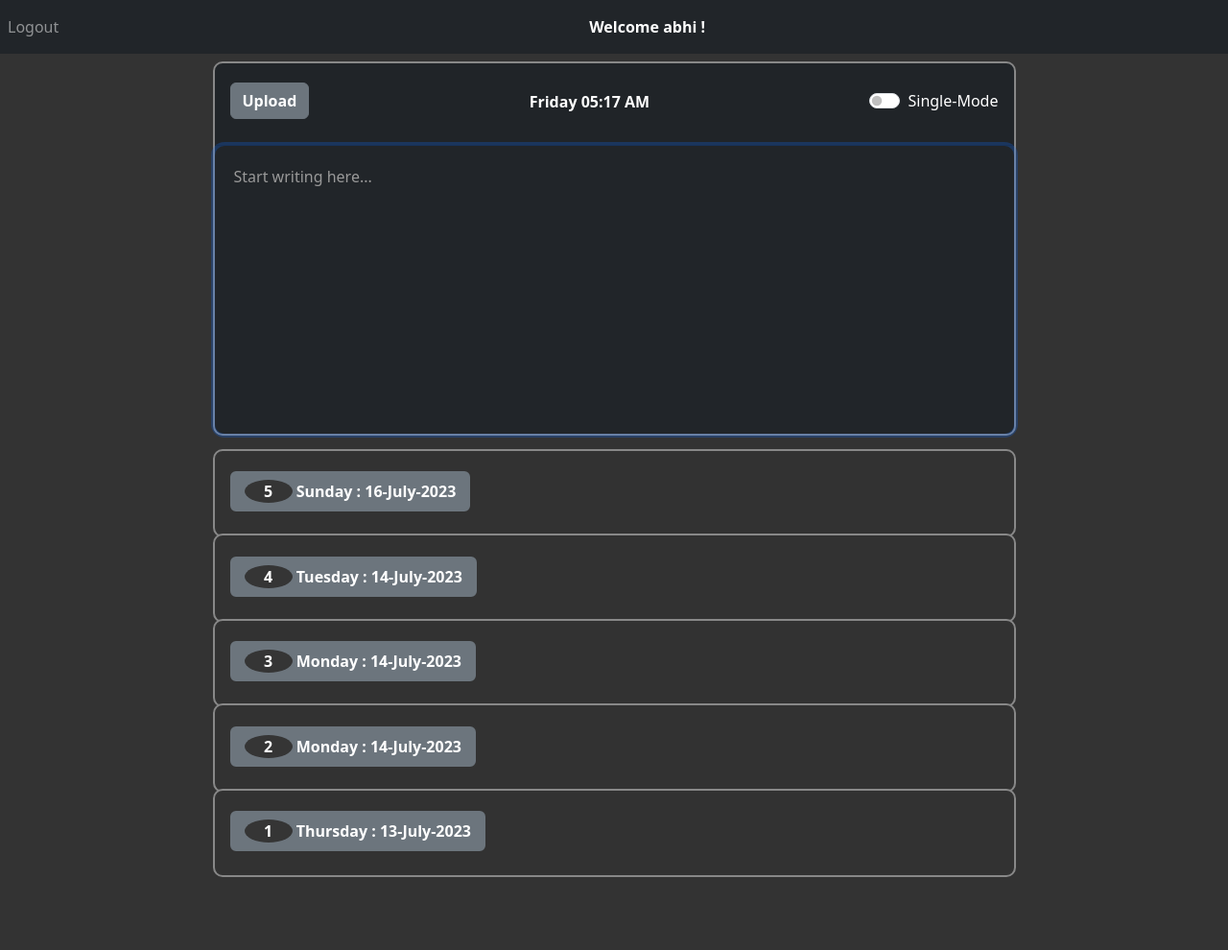
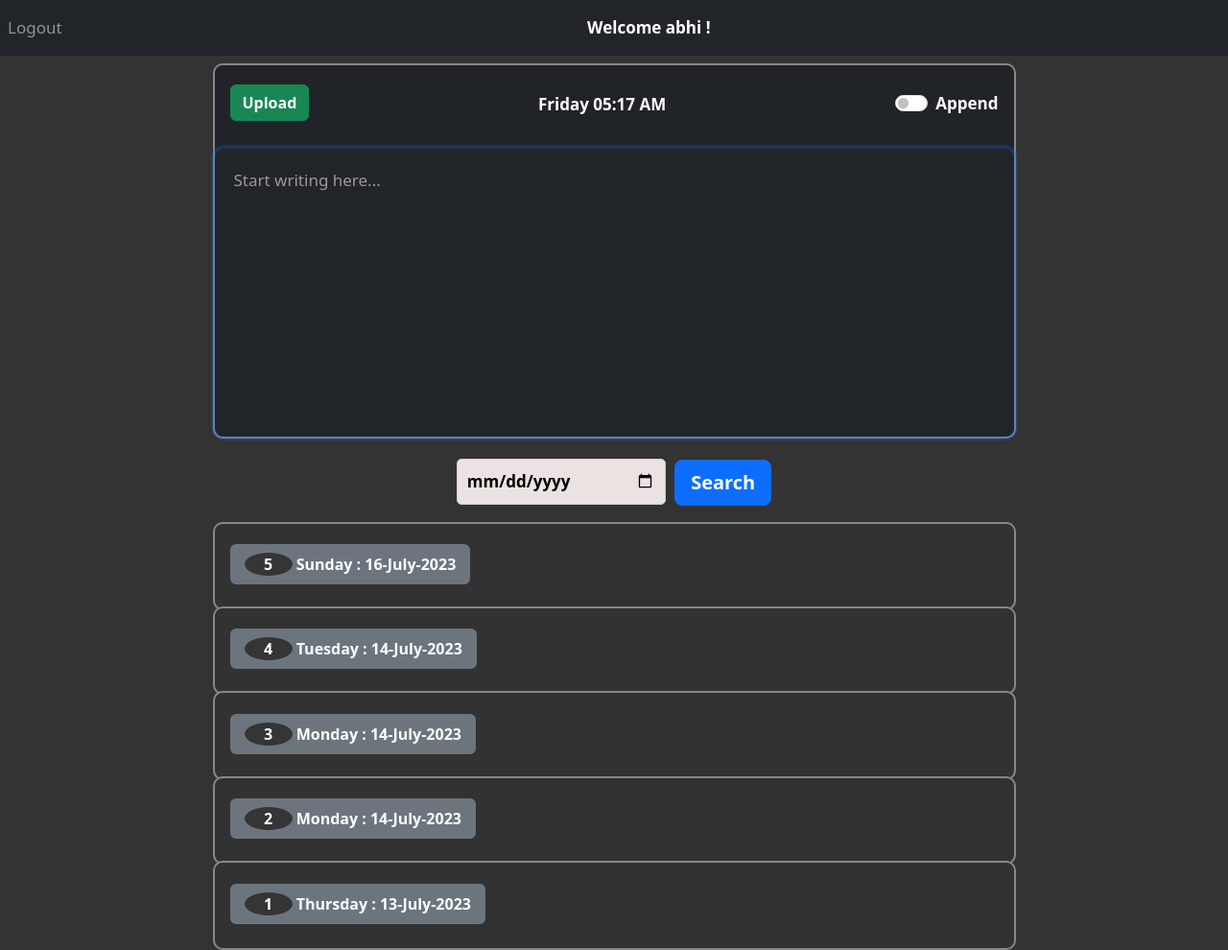
Before and after one commit to abhiraj860/Note-taking-application, a Flask app: page / in a window 1280 px wide. Shown: the whole page at 96% size. Before the commit the page ends 914 px from the top, so only its background shows below. Run offline with Flask 3, Linux system fonts and the light colour scheme; a user stored in the database is signed in; some libraries are stand-ins or nearby versions.

Commit message:
Add a search button and date input and also some style changes

```diff
--- a/website/templates/base.html
+++ b/website/templates/base.html
@@ -22,6 +22,7 @@
     body {
       background-color: #333;
       color:white;
+      font-size: 17px;
     }
     .alert {
       position: fixed;
--- a/website/templates/home.html
+++ b/website/templates/home.html
@@ -44,7 +44,7 @@
     width: 100%;
     margin: 0;
     padding: 20px;
-    font-size: 16px;
+    font-size: 17px;
     border: 3px solid #ccc;
     border-radius: 10px;
     box-sizing: border-box;
@@ -62,13 +62,26 @@
   .form-check {
     padding-top: 7px;
   }
+  input[type="date"] {
+      font-size: 17px;
+      padding: 10px;
+      margin-top: 5px;
+      margin-right:5px;
+      margin-bottom: 20px;
+      border: 1px solid #ccc;
+      border-radius: 5px;
+      outline: none;
+      width: 218px;
+      font-weight: bold;
+      background-color: #ebe2e2
+  }
 
 </style>
 <form method="POST">
   <div class="card text-white bg-dark mb-3">
     <div class="card-header">
       <div align="left">
-        <button type="submit" class="btn btn-secondary" style="display: flex; justify-content: space-between;"><b>Upload</b></button>
+        <button type="submit" class="btn btn-secondary  btn-success" style="display: flex; justify-content: space-between;"><b>Upload</b></button>
       </div>
 
       <div style="font-weight: bold">
@@ -80,13 +93,20 @@
       </div>
       <div class="form-check form-switch align-center">
         <input class="form-check-input" type="checkbox" role="switch" id="flexSwitchCheckChecked" name="switchState" {{latest_switch_state}}>
-        <label class="form-check-label" for="flexSwitchCheckChecked">Single-Mode</label>
+        <label class="form-check-label" for="flexSwitchCheckChecked"><b>Append</b></label>
         <!-- <input type="hidden" name="note" id="note" value=""> Add a hidden input field to store the note -->
       </div>
     </div>
     <textarea name="note" id="note" class="form-control bg-dark text-white" style="border: none;" autofocus wrap="soft" placeholder="Start writing here..."></textarea>
   </div>
 </form>
+<form method="get">
+  <div align="center">
+    <input type="date" id="search" name="search">
+    <button type="submit" class="btn btn-primary btn-lg"><b>Search</b></button>
+  </div>
+</form>
+
 <ul class="list-group list-group-flush" id="notes">
   {% for note in user.notes | reverse %}
   <div class="accordion" id="accordionExample">
@@ -110,8 +130,6 @@
     </div>
   </div>{% endfor %}
 </ul>
-
-
 <script>
   function updateCurrentTime() {
       var now = new Date();
```
Also changed, not shown: instance/database.db.
